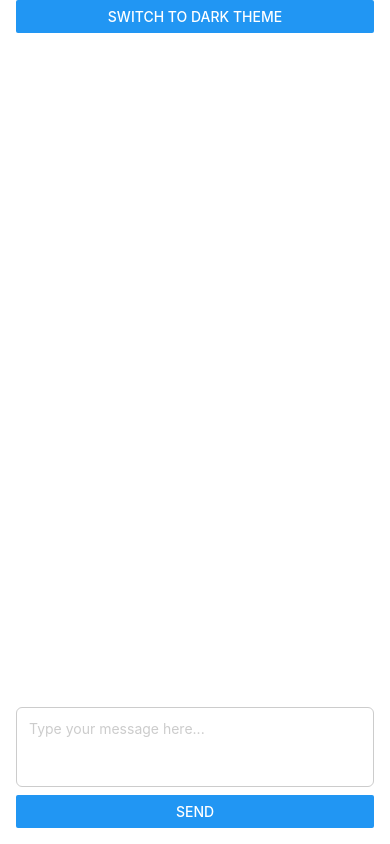
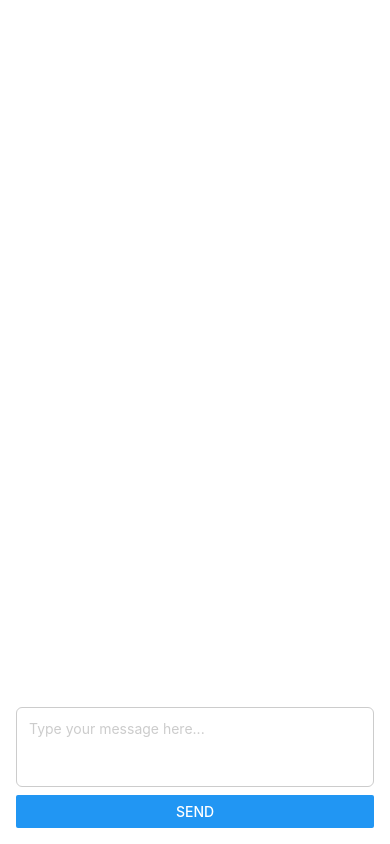
Before and after one commit to kontextso/sdk-react-native-demo, a React Native app: screen / in a window 390 px wide. Built offline with nearby package versions, Linux system fonts and the light colour scheme; what @kontextso/sdk-react-native would draw is missing.

Commit message:
update code

```diff
--- a/App.tsx
+++ b/App.tsx
@@ -1,99 +1,82 @@
-import React, { useState } from "react";
-import {
-  View,
-  Text,
-  TextInput,
-  Button,
-  ScrollView,
-  StyleSheet,
-  SafeAreaView,
-  Platform,
-} from "react-native";
-import { AdsProvider, InlineAd } from "@kontextso/sdk-react-native";
-import { PUBLISHER_TOKEN, PLACEMENT_CODE } from "./constants";
+import React, { useState } from 'react'
+import { View, Text, TextInput, Button, ScrollView, StyleSheet, SafeAreaView, Platform } from 'react-native'
+import { AdsProvider, InlineAd } from '@kontextso/sdk-react-native'
+// import { PUBLISHER_TOKEN, PLACEMENT_CODE } from "./constants";
+export const PUBLISHER_TOKEN = 'sayloai-dev'
+export const PLACEMENT_CODE = 'inlineAd'
+import { create } from 'zustand'
 
 interface Message {
-  id: string;
-  role: string;
-  content: string;
-  createdAt: Date;
+  id: string
+  role: string
+  content: string
+  createdAt: Date
 }
 
+export const useMessageStore = create((set) => ({
+  messages: [] as Message[],
+  setMessages: (messages: Message) => set(() => ({ messages: messages })),
+}))
+
 const getRandomId = () => {
-  return Date.now() + Math.random().toString(36).substring(2, 15);
-};
+  return Date.now() + Math.random().toString(36).substring(2, 15)
+}
 
-export default function Home() {
-  const [theme, setTheme] = useState<"light" | "dark">("light");
-  const [isLoading, setIsLoading] = useState(false);
-  const [conversationId] = useState(() => getRandomId());
-  const [userId] = useState(() => getRandomId());
-  const [messages, setMessages] = useState<Message[]>([]);
-  const [input, setInput] = useState("");
+function MessageList() {
+  const [theme, setTheme] = useState<'light' | 'dark'>('light')
+  const messages = useMessageStore((state: any) => state.messages)
+  const setMessages = useMessageStore((state: any) => state.setMessages)
+  const [input, setInput] = useState('')
 
+  const [isLoading, setIsLoading] = useState(false)
   const onSubmit = () => {
-    if (!input.trim()) return;
+    if (!input.trim()) return
 
     const newMessage: Message = {
       id: getRandomId(),
-      role: "user",
+      role: 'user',
       content: input,
       createdAt: new Date(),
-    };
+    }
 
-    setMessages((prev) => [...prev, newMessage]);
-    setInput("");
-    setIsLoading(true);
+    setMessages([...messages, newMessage])
+    setInput('')
+    setIsLoading(true)
 
     setTimeout(() => {
-      setIsLoading(false);
-      setMessages((prev) => [
-        ...prev,
+      setIsLoading(false)
+      setMessages([
+        ...messages,
+        newMessage,
         {
           id: getRandomId(),
-          role: "assistant",
-          content: "This is a test response from the assistant.",
+          role: 'assistant',
+          content: 'This is a test response from the assistant.',
           createdAt: new Date(),
         },
-      ]);
-    }, 5000);
-  };
+      ])
+    }, 5000)
+  }
 
   return (
-    <SafeAreaView style={[styles.safeArea, theme === "dark" && styles.darkTheme]}>
-      <View style={styles.container}>
-        <View style={styles.header}>
-          <Button
-            title={`Switch to ${theme === "light" ? "Dark" : "Light"} theme`}
-            onPress={() => setTheme(theme === "light" ? "dark" : "light")}
-          />
+    <>
+      <ScrollView style={styles.messages}>
+        {messages.map((msg: Message) => (
+          // <View key={msg.id} style={styles.message}>
+          //   <Text style={[styles.role, theme === 'dark' && styles.darkText]}>{msg.role}:</Text>
+          //   <Text style={[styles.content, theme === 'dark' && styles.darkText]}>{msg.content}</Text>
+
+          //   <InlineAd code={PLACEMENT_CODE} messageId={msg.id} theme={theme} />
+          // </View>
+          // The block of code here above works properly, but the code below is functioning abnormally.
+          <View key={msg.id} style={styles.message}>
+            <View>
+              <Text style={[styles.role, theme === 'dark' && styles.darkText]}>{msg.role}:</Text>
+              <Text style={[styles.content, theme === 'dark' && styles.darkText]}>{msg.content}</Text>
             </View>
-
-        <AdsProvider
-          messages={messages}
-          publisherToken={PUBLISHER_TOKEN}
-          userId={userId}
-          conversationId={conversationId}
-          enabledPlacementCodes={[PLACEMENT_CODE]}
-          onDebugEvent={(event, data) => {
-            console.log(event, data);
-          }}
-        >
-          <ScrollView style={styles.messages}>
-            {messages.map((msg) => (
-              <View key={msg.id} style={styles.message}>
-                <Text style={[styles.role, theme === "dark" && styles.darkText]}>
-                  {msg.role}:
-                </Text>
-                <Text style={[styles.content, theme === "dark" && styles.darkText]}>
-                  {msg.content}
-                </Text>
-
-                <InlineAd
-                  code={PLACEMENT_CODE}
-                  messageId={msg.id}
-                  theme={theme}
-                />
+            <View style={{ height: 100, backgroundColor: '#bbffff50' }}>
+              <InlineAd code={PLACEMENT_CODE} messageId={msg.id} theme={theme} />
+            </View>
           </View>
         ))}
         {isLoading && <Text>Loading...</Text>}
@@ -101,33 +84,58 @@ export default function Home() {
 
       <View style={styles.footer}>
         <TextInput
-              style={[styles.input, theme === "dark" && styles.darkInput]}
+          style={[styles.input, theme === 'dark' && styles.darkInput]}
           value={input}
           onChangeText={setInput}
           placeholder="Type your message here..."
-              placeholderTextColor={theme === "dark" ? "#888" : "#ccc"}
+          placeholderTextColor={theme === 'dark' ? '#888' : '#ccc'}
           multiline
           editable={!isLoading}
         />
         <Button title="Send" onPress={onSubmit} disabled={isLoading} />
       </View>
+    </>
+  )
+}
+
+export default function Home() {
+  const [theme, setTheme] = useState<'light' | 'dark'>('light')
+
+  const [conversationId] = useState(() => getRandomId())
+  const [userId] = useState(() => getRandomId())
+  //   const [messages, setMessages] = useState<Message[]>([])
+  const messages = useMessageStore((state: any) => state.messages)
+
+  console.debug('messages', messages)
+
+  return (
+    <SafeAreaView style={[styles.safeArea, theme === 'dark' && styles.darkTheme]}>
+      <View style={styles.container}>
+        <AdsProvider
+          messages={messages}
+          publisherToken={PUBLISHER_TOKEN}
+          userId={userId}
+          conversationId={conversationId}
+          enabledPlacementCodes={[PLACEMENT_CODE]}
+        >
+          <MessageList></MessageList>
         </AdsProvider>
       </View>
     </SafeAreaView>
-  );
+  )
 }
 
 const styles = StyleSheet.create({
   safeArea: {
     flex: 1,
-    backgroundColor: "#fff",
-    paddingTop: Platform.OS === "android" ? 25 : 0,
+    backgroundColor: '#fff',
+    paddingTop: Platform.OS === 'android' ? 25 : 0,
   },
   darkTheme: {
-    backgroundColor: "#000",
+    backgroundColor: '#000',
   },
   darkText: {
-    color: "#fff",
+    color: '#fff',
   },
   container: {
     flex: 1,
@@ -145,7 +153,7 @@ const styles = StyleSheet.create({
     paddingBottom: 8,
   },
   role: {
-    fontWeight: "bold",
+    fontWeight: 'bold',
   },
   content: {
     paddingBottom: 12,
@@ -155,16 +163,16 @@ const styles = StyleSheet.create({
   },
   input: {
     borderWidth: 1,
-    borderColor: "#ccc",
+    borderColor: '#ccc',
     padding: 12,
     marginBottom: 8,
     borderRadius: 6,
     minHeight: 80,
-    textAlignVertical: "top",
+    textAlignVertical: 'top',
   },
   darkInput: {
-    borderColor: "#444",
-    backgroundColor: "#111",
-    color: "#fff",
+    borderColor: '#444',
+    backgroundColor: '#111',
+    color: '#fff',
   },
-});
+})
```
Lines whose indentation alone changed are shown as unchanged.
